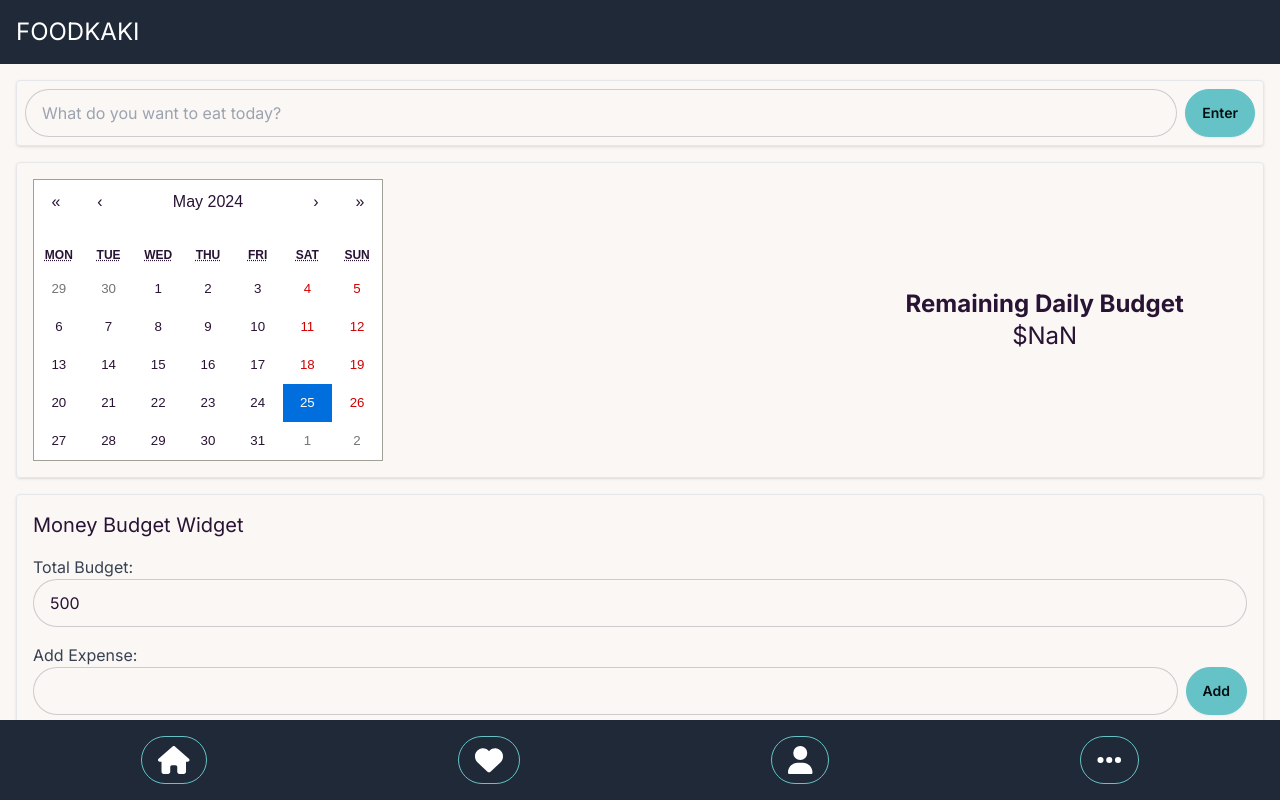
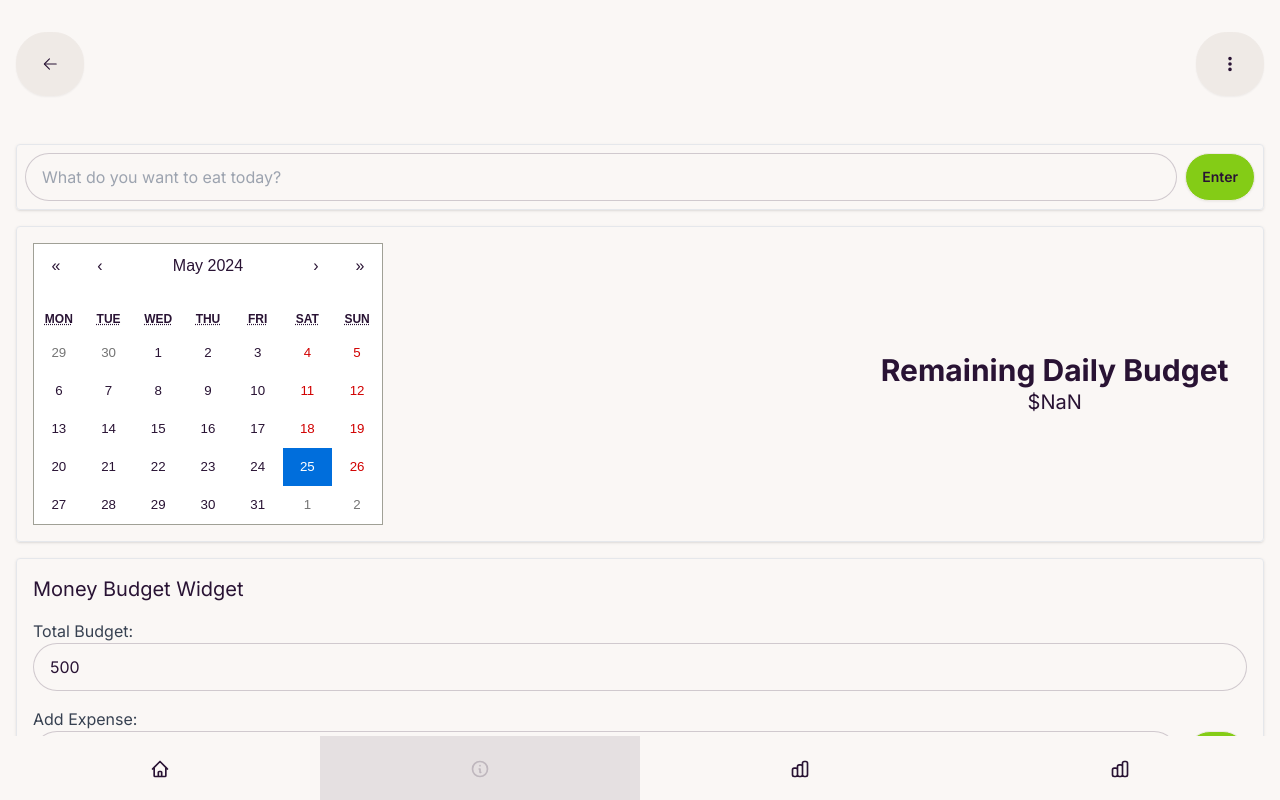
Before and after one commit to aader320/FoodKaki, a Next.js app: page / in a window 1280 px wide. Built offline with nearby package versions, Linux system fonts and the light colour scheme.

Commit message:
(test completion) demo

```diff
--- a/app/components/CalendarWidget.tsx
+++ b/app/components/CalendarWidget.tsx
@@ -57,8 +57,8 @@ const CalendarWidget: React.FC = () => {
       </div>
       <div className="w-1/3 flex items-center justify-center">
         <div className="text-center">
-          <h2 className="text-2xl font-bold">Remaining Daily Budget</h2>
-          <p className="text-2xl">{formattedRemainingBudget}</p>
+          <h2 className="ml-5 text-sm md:text-3xl sm:text-md font-bold">Remaining Daily Budget</h2>
+          <p className="ml-5 text-sm md:text-xl">{formattedRemainingBudget}</p>
         </div>
       </div>
     </div>
--- a/app/components/MoneyBudgetWidget.tsx
+++ b/app/components/MoneyBudgetWidget.tsx
@@ -59,14 +59,14 @@ const MoneyBudgetWidget: React.FC = () => {
             onChange={handleExpenseChange}
             className="input input-bordered w-full"
           />
-          <button onClick={addExpense} className="btn btn-primary ml-2">Add</button>
+          <button onClick={addExpense} className="btn bg-customGreen-100 ml-2">Add</button>
         </div>
       </div>
       <div className="mb-4">
         <label className="block text-gray-700">Total Expenses: ${expenses}</label>
       </div>
       <div>
-        <label className="block text-gray-700">Remaining Budget: ${remainingBudget}</label>
+        <label className="block text-gray-700 ">Remaining Budget: ${remainingBudget}</label>
       </div>
     </div>
   );
--- a/app/components/TextBoxWithButton.tsx
+++ b/app/components/TextBoxWithButton.tsx
@@ -28,7 +28,7 @@ const TextBoxWithButton: React.FC = () => {
         onChange={handleInputChange}
         className="input input-bordered w-full"
       />
-      <button onClick={handleButtonClick} className="btn btn-primary ml-2">Enter</button>
+      <button onClick={handleButtonClick} className="btn bg-customGreen-100 ml-2">Enter</button>
     </div>
   );
 };
--- a/app/page.tsx
+++ b/app/page.tsx
@@ -2,6 +2,8 @@ import React from 'react';
 import '../styles/globals.css'
 import Header from './components/Header';
 import Footer from './components/Footer';
+import FooterTheme from './components/FooterTheme';
+import BackHeader from './components/BackHeader';
 import TextBoxWithButton from './components/TextBoxWithButton';
 import CalendarWidget from './components/CalendarWidget';
 import MoneyBudgetWidget from './components/MoneyBudgetWidget';
@@ -10,20 +12,23 @@ export default function Home() {
 
   return (
     <div className="flex flex-col h-screen">
-      <Header />
+        <div className='m-8'>
+      <BackHeader  />
+
+        </div>
       <main className="flex-grow overflow-auto mt-16 mb-16">
         <div className="container mx-auto p-4">
           <TextBoxWithButton />
           <div className="mt-4">
             <CalendarWidget />
           </div>
-          <div className="mt-4">
+          <div className="mt-4 ">
             <MoneyBudgetWidget />
           </div>
           {/* Add more content here */}
         </div>
       </main>
-      <Footer />
+      <FooterTheme />
     </div>
   );
 }
--- a/tailwind.config.js
+++ b/tailwind.config.js
@@ -9,7 +9,23 @@ module.exports = {
     themes: [ "cupcake"],
   },
   theme: {
-    extend: {},
+    extend: {
+      colors: {
+        customGreen: {
+          50: '#a3e635',
+          100: '#84cc16',
+          200: '#bae6fd',
+          300: '#7dd3fc',
+          400: '#38bdf8',
+          500: '#0ea5e9',
+          600: '#0284c7',
+          700: '#0369a1',
+          800: '#075985',
+          900: '#0c4a6e',
+        },
+        // Add other custom colors here
+      },
+    },
   },
   plugins: [require('daisyui')],
 }
```
